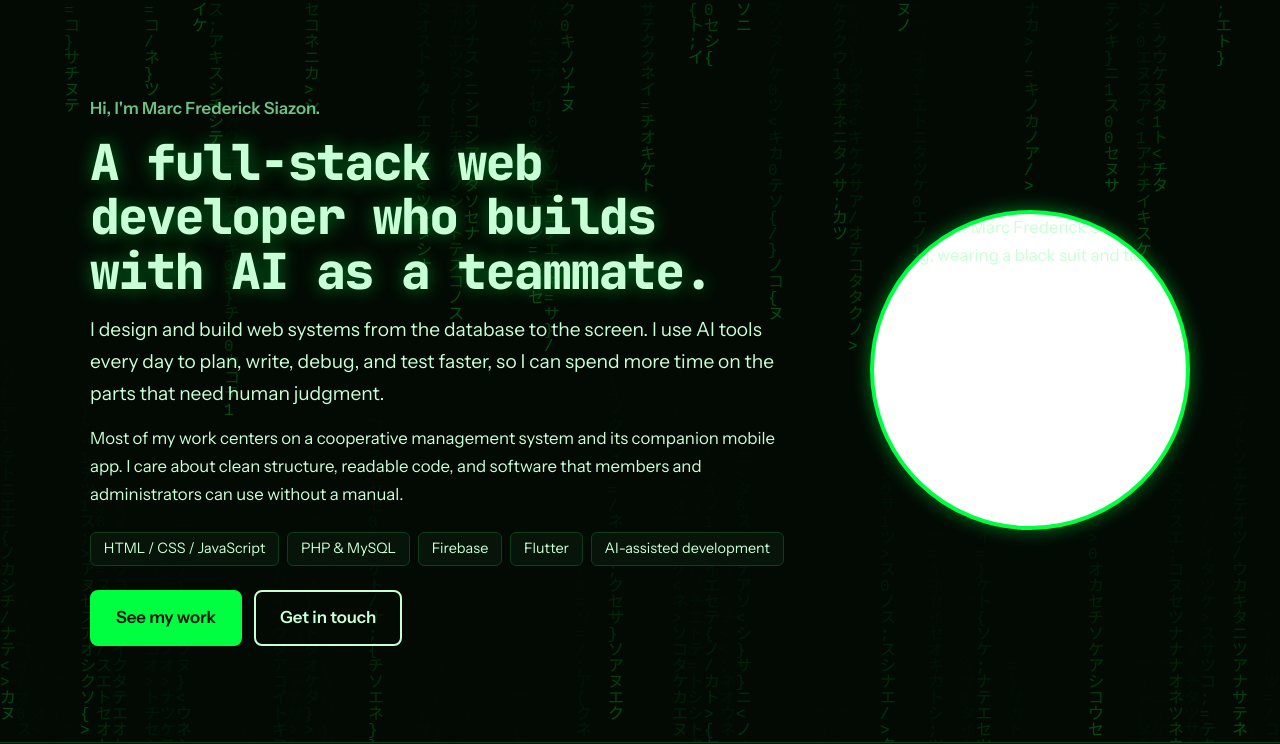
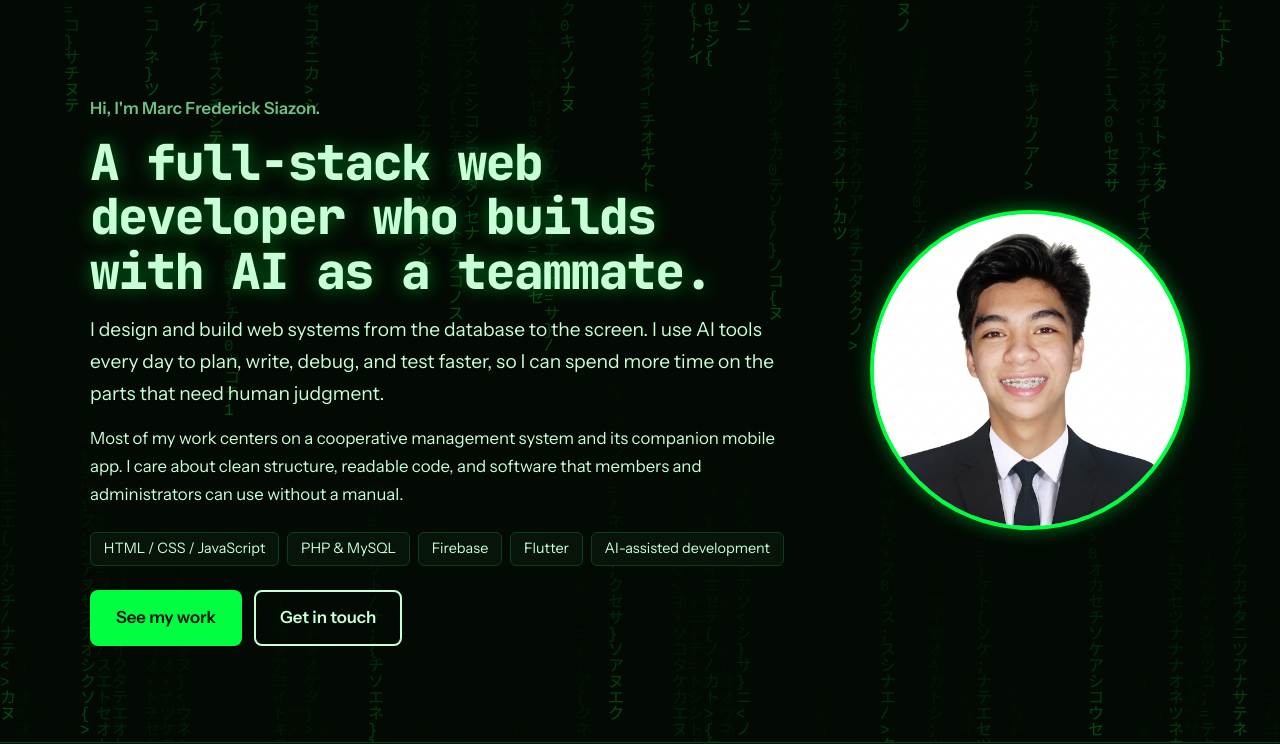
Before and after one commit to PoGMarc/Activity4-ADET, a plain HTML site: page index.html in a window 1280 px wide. Shown: the part 69-813 px from the top of the page. Drawn offline with Linux system fonts and the light colour scheme.

Commit message:
Update index.html

```diff
--- a/index.html
+++ b/index.html
@@ -66,7 +66,7 @@
         </div>
 
         <figure class="hero-photo">
-          <img src="images/profile.jpg" alt="Portrait of Marc Frederick Siazon smiling, wearing a black suit and tie" width="520" height="520">
+          <img src="image/profile.jpg" alt="Portrait of Marc Frederick Siazon smiling, wearing a black suit and tie" width="520" height="520">
         </figure>
       </div>
     </section>
```
